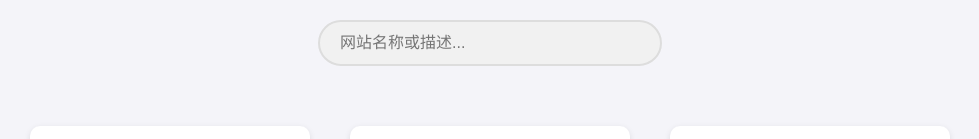
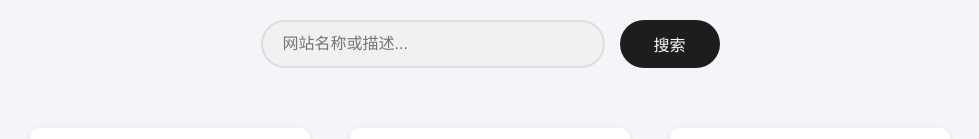
Before and after one commit to bengang904/web, a plain HTML site: page index.html in a window 1280 px wide. Shown: the top 139 px of the page, without its empty margins (150-1129 px from the left). Drawn offline with Linux system fonts and the light colour scheme.

Commit message:
Update index.html

```diff
--- a/index.html
+++ b/index.html
@@ -10,9 +10,11 @@
 <body>
     <div class="search-container">
         <input type="text" id="search-box" placeholder="网站名称或描述..." />
+        <button id="search-btn">搜索</button>
     </div>
     <div class="container" id="card-container">
     </div>
     <script src="script.js"></script>
 </body>
+
 </html>
```
